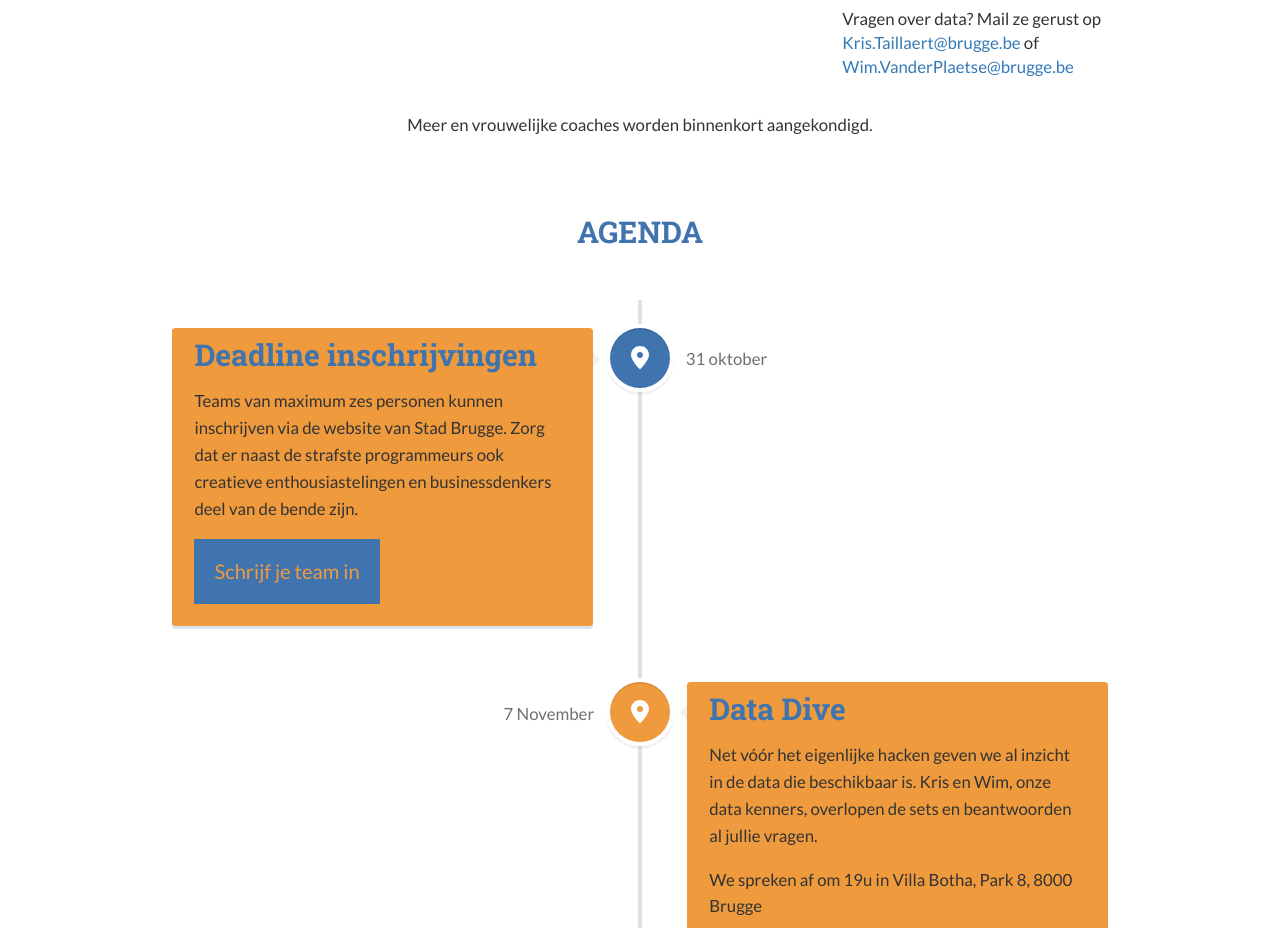
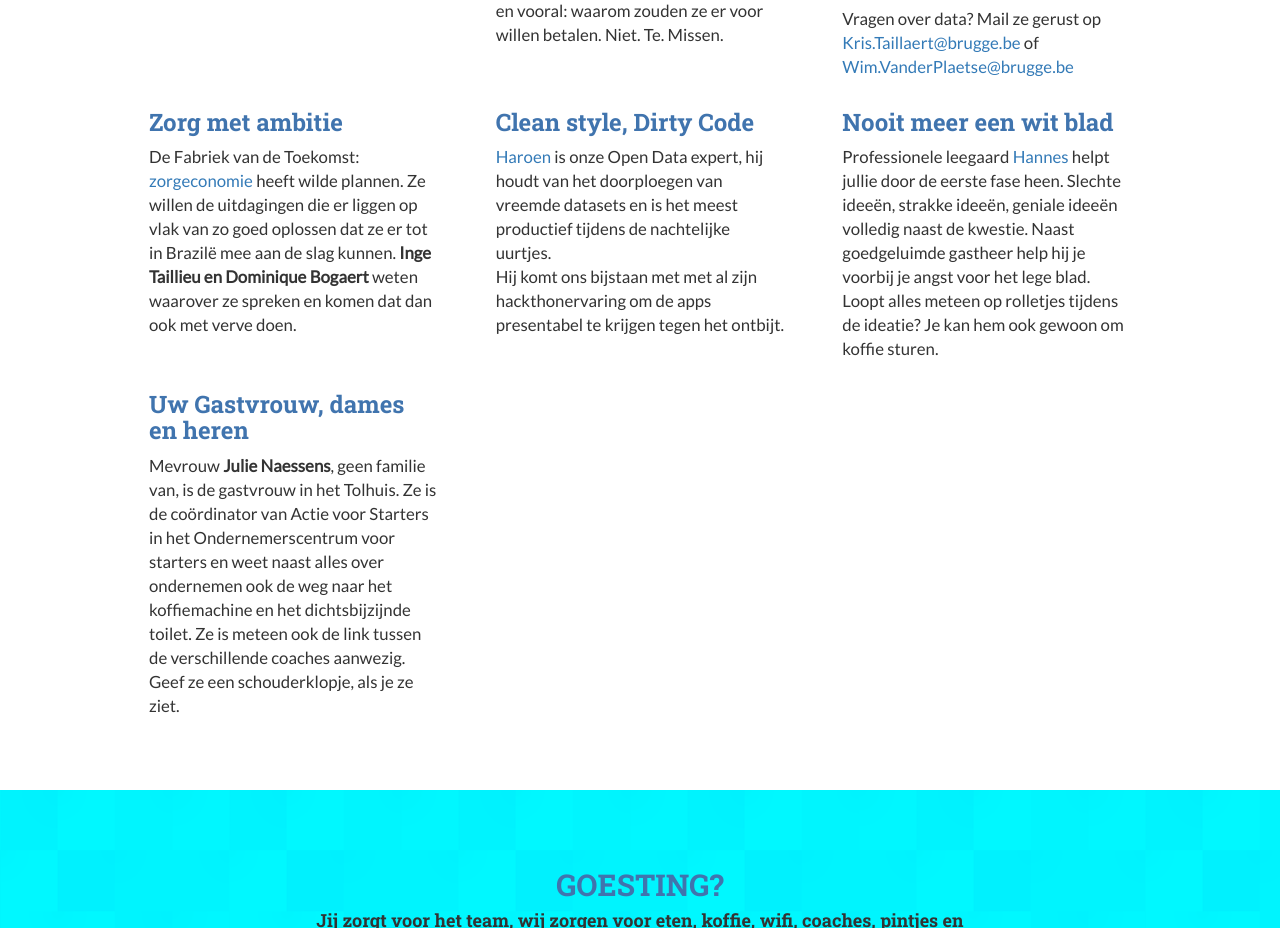
Before and after one commit to hannesdh/hannesdh.github.io, a website: page index.html in a window 1280 px wide. Shown: the part 2693-3621 px from the top of the page. Drawn offline with nearby package versions, Linux system fonts and the light colour scheme.

Commit message:
Coaches toegevoegd en agenda weggedaan

```diff
--- a/index.html
+++ b/index.html
@@ -312,20 +312,24 @@
                     <div class="row info-cards extra-spacing">
                        <div class="col-md-4 col-xs-12">
                             <div class="card-white">
-                                <h3 class="text-blue">Clean style, Dirty Code</h3>
+                                <h3 class="text-blue">Weten voor wie je werkt</h3>
                                 <p>
-                                    <a href="https://haroen.me/">Haroen</a> is onze Open Data expert, hij houdt van het doorploegen van vreemde datasets en is het meest productief tijdens de nachtelijke uurtjes. <br> Hij komt ons bijstaan met met al zijn hackthonervaring om de apps presentabel te krijgen tegen het ontbijt.
+                                  Deze straffe dame verdiende al ruimschoots haar pluimen als het gaat over marktonderzoek. <a href="http://www.marktonderzoek.be/">Inge Devroe</a>, die van Devroe en partners komt ieder van ons bijstaan als het gaat over doelgroepen begrijpen. Welke frustraties leven er bij onze doelgroep, gaat wat wij bedacht hebben wel helpen daarbij. Als je ze tegen komt, klampt ze aan!
                                 </p>
+
                             </div>
                         </div>
+
                          <div class="col-md-4 col-xs-12">
                             <div class="card-white">
-                                <h3 class="text-blue">Nooit meer een wit blad</h3>
+                                <h3 class="text-blue">Business, zelfs op de maan</h3>
                                 <p>
-                                    Professionele leegaard <a href="https://www.instagram.com/nerdlab9000/">Hannes</a> helpt jullie door de eerste fase heen. Slechte ideeën, strakke ideeën, geniale ideeën volledig naast de kwestie. Naast goedgeluimde gastheer help hij je voorbij je angst voor het lege blad.<br> Loopt alles meteen op rolletjes tijdens de ideatie? Je kan hem ook gewoon om koffie sturen.
+                                  <a href="http://onesmallstep.be/">Marc Bogaert</a>mikt op mars of op zijn minst voor de maan. Hij heeft ervaring met industriële processen en weet in die plaatsen innovatie te stimuleren. Hij introduceert jullie in de wondere wereld van de Business Model Canvas, een techniek om snel overzicht te krijgen over de werking van een organisatie. Welke zijn de inkomsten, wat heb je nodig, wie is je doelpubliek, hoe krijg je je product naar die mensen en vooral: waarom zouden ze er voor willen betalen. Niet. Te. Missen.
                                 </p>
+
                             </div>
                         </div>
+
                         <div class="col-md-4 col-xs-12">
                             <div class="card-white">
                                 <h3 class="text-blue">Uit officiële bron</h3>
@@ -337,89 +341,44 @@
                                 </p>
                             </div>
                         </div>
+                           <div class="col-md-4 col-xs-12">
+                            <div class="card-white">
+                                <h3 class="text-blue">Zorg met ambitie</h3>
+                                <p>
+                                  De Fabriek van de Toekomst: <a href="www.zorgeconomie.be">zorgeconomie</a> heeft wilde plannen. Ze willen de uitdagingen die er liggen op vlak van zo goed oplossen dat ze er tot in Brazilë mee aan de slag kunnen. <strong>Inge Taillieu en Dominique Bogaert</strong> weten waarover ze spreken en komen dat dan ook met verve doen.
+                                </p>
+
                             </div>
-                     <div class="row">
-                        <div class="col-md-12">
-                            <p class="text-center">Meer en vrouwelijke coaches worden binnenkort aangekondigd.</p>
+                        </div>
+                          <div class="col-md-4 col-xs-12">
+                            <div class="card-white">
+                                <h3 class="text-blue">Clean style, Dirty Code</h3>
+                                <p>
+                                    <a href="https://haroen.me/">Haroen</a> is onze Open Data expert, hij houdt van het doorploegen van vreemde datasets en is het meest productief tijdens de nachtelijke uurtjes. <br> Hij komt ons bijstaan met met al zijn hackthonervaring om de apps presentabel te krijgen tegen het ontbijt.
+                                </p>
                             </div>
                         </div>
 
-<!--
-    AWARDS BLOCK
--->
-        <div class="section" id="site-timeline">
-            <div class="container">
-                <h2 class="text-center text-blue">AGENDA</h2>
-                <div class="row">
-                    <section id="cd-timeline" class="cd-container bg-white">
+                        <div class="col-md-4 col-xs-12">
+                            <div class="card-white">
+                                <h3 class="text-blue">Nooit meer een wit blad</h3>
+                                <p>
+                                    Professionele leegaard <a href="https://www.instagram.com/nerdlab9000/">Hannes</a> helpt jullie door de eerste fase heen. Slechte ideeën, strakke ideeën, geniale ideeën volledig naast de kwestie. Naast goedgeluimde gastheer help hij je voorbij je angst voor het lege blad.<br> Loopt alles meteen op rolletjes tijdens de ideatie? Je kan hem ook gewoon om koffie sturen.
+                                </p>
+                            </div>
+                        </div>
 
-                        <div class="cd-timeline-block">
-                            <div class="cd-timeline-img cd-blue">
-                                <img src="assets/images/cd-icon-location.svg" alt="Diplohack Brussels">
-                            </div> <!-- cd-timeline-img -->
+                        <div class="col-md-4 col-xs-12">
+                            <div class="card-white">
+                                <h3 class="text-blue">Uw Gastvrouw, dames en heren</h3>
+                                <p>
+                                  Mevrouw <strong>Julie Naessens</strong>, geen familie van, is de gastvrouw in het Tolhuis. Ze is de coördinator van Actie voor Starters in het Ondernemerscentrum voor starters en weet naast alles over ondernemen ook de weg naar het koffiemachine en het dichtsbijzijnde toilet. Ze is meteen ook de link tussen de verschillende coaches aanwezig. Geef ze een schouderklopje, als je ze ziet.
+                                </p>
 
-                            <div class="cd-timeline-content">
-                                <h2 class="text-green">Deadline inschrijvingen</h2>
-                                <p>
-                                    Teams van maximum zes personen kunnen inschrijven via de website van Stad Brugge. Zorg dat er naast de strafste programmeurs ook creatieve enthousiastelingen en businessdenkers deel van de bende zijn.
-                                </p>
-                                <p><a href="https://www.brugge.be/inschrijvingcityhacks2017" target="blank" class="cd-read-more">Schrijf je team in</a></p>
-                                <span class="cd-date">31 oktober</span>
-                            </div> <!-- cd-timeline-content -->
-                        </div> <!-- cd-timeline-block -->
-
-                        <div class="cd-timeline-block">
-                            <div class="cd-timeline-img cd-yellow">
-                                <img src="assets/images/cd-icon-location.svg" alt="Webinar">
-                            </div> <!-- cd-timeline-img -->
-
-                            <div class="cd-timeline-content">
-                                <h2 class="text-green">Data Dive</h2>
-                                <p>
-                                    Net vóór het eigenlijke hacken geven we al inzicht in de data die beschikbaar is. Kris en Wim, onze data kenners, overlopen de sets en beantwoorden al jullie vragen.
-                                </p>
-                                <p>We spreken af om 19u in Villa Botha, Park 8, 8000 Brugge</p>
-
-                                <span class="cd-date">7 November</span>
-                            </div> <!-- cd-timeline-content -->
-                        </div> <!-- cd-timeline-block -->
-
-                        <div class="cd-timeline-block">
-                            <div class="cd-timeline-img cd-blue">
-                                <img src="assets/images/cd-icon-location.svg" alt="Diplohack Brussels">
-                            </div> <!-- cd-timeline-img -->
-
-                            <div class="cd-timeline-content">
-                                <h2 class="text-green">Cityhacks hackathon</h2>
-                                <p>
-                                    24 Uur spelen en wroeten op de grote uitdagingen van de Stad. Brainstormen, bouwen en beslissen over wat mensen kan helpen en met welk plan de app ook na de 24 uur kan blijven verder bestaan.
-                                </p>
-                                <p><a href="#">Vergeet niet in te schrijven</a></p>
-                                <span class="cd-date">24-25 November</span>
-                            </div> <!-- cd-timeline-content -->
-                        </div> <!-- cd-timeline-block -->
-
-                        <div class="cd-timeline-block">
-                            <div class="cd-timeline-img cd-yellow">
-                                <img src="assets/images/cd-icon-location.svg" alt="TransparencyCamp Europe">
-                            </div> <!-- cd-timeline-img -->
-
-                            <div class="cd-timeline-content">
-                                <h2 class="text-green">De pitches</h2>
-                                <p>
-                                    Iedereen welkom! Vrienden, familie, toevallige passanten. De app-concepten worden kort gepresenteerd en daarna uitgestald tijdens een markt. Stel vragen aan de bedenkers en geraak geïnspireerd.
-                                </p>
-                                <!--<p><a href="#">Laat weten dat je komt</a> via Facebook</p>-->
-
-                                <span class="cd-date">25 November</span>
-                            </div> <!-- cd-timeline-content -->
-                        </div> <!-- cd-timeline-block -->
-
-
-                    </section> <!-- cd-timeline -->
                             </div>
                         </div>
                     </div>
+
 
 
 <!--
```
Lines whose indentation alone changed are shown as unchanged.
